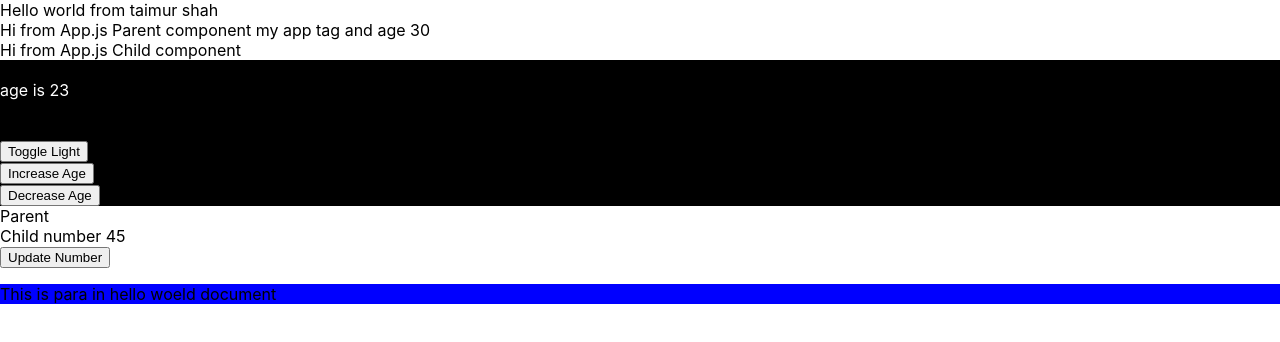
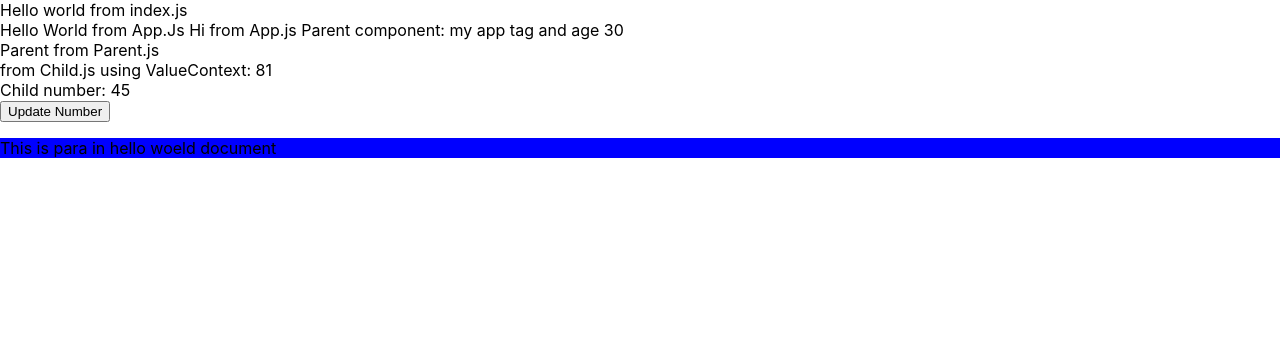
Before and after one commit to Taimur1shah/react-base-app, a React (Create React App) app: page / in a window 1280 px wide. Shown: the top 342 px of the page. Built offline with nearby package versions, Linux system fonts and the light colour scheme.

Commit message:
add ValueContext

```diff
--- a/src/App.js
+++ b/src/App.js
@@ -3,17 +3,22 @@ import './App.css';
 import Room from './Room';
 import Parent from './Parent';
 import { useState } from 'react';
+import ValueContext from './ValueContext';
 
 
-function App(props) {
-   let[number,setNumber] = useState(45)
+  function App(props){
+    let[number,setNumber] = useState(45)
+  let value = 81;
 
-  return <div >Hi from App.js Parent component {props.name} and age {props.age}
-    <div >Hi from App.js Child component</div>
-    <div><Room></Room></div>
-    <div><Parent num={number}></Parent></div>
+  return (
+  <ValueContext.Provider value = {value}>
+
+    <div>Hello World from App.Js Hi from App.js Parent component: {props.name} and age {props.age}
+        <div><Parent num={number}></Parent></div>
     <button onClick={()=>{setNumber(++number)}}>Update Number</button>
-  </div>
-}
+    </div>
+  </ValueContext.Provider>
+  );
+  }
 
 export default App;
--- a/src/Child.js
+++ b/src/Child.js
@@ -1,9 +1,16 @@
+import React, { useContext } from 'react';
 import logo from './logo.svg';
+import ValueContext from './ValueContext';
 
 
 function Child(props) {
-  return <div >Child number {props.num}
+  let value = useContext(ValueContext)
+  return (
+  <div >
+    from Child.js using ValueContext: {value} <br/>
+    Child number: {props.num}
   </div>
-}
+);
+  }
 
 export default Child;
--- a/src/Parent.js
+++ b/src/Parent.js
@@ -3,7 +3,7 @@ import Child from './Child'
 
 
 function Parent(props) {
-  return <div > Parent
+  return <div > Parent from Parent.js
     <Child num={props.num}></Child>
   </div>
 }
--- /dev/null
+++ b/src/ValueContext.js
@@ -0,0 +1,5 @@
+import React from 'react'
+
+const ValueContext = React.createContext(20);
+
+export default ValueContext;
--- a/src/index.js
+++ b/src/index.js
@@ -7,7 +7,7 @@ import reportWebVitals from './reportWebVitals';
 
 //const root = ReactDOM.createRoot(document.getElementById('root'));
 ReactDOM.render(
-  <div>Hello world from taimur shah
+  <div>Hello world from index.js
     <div><App name="my app tag" age="30" /></div>
     <div><Hello /></div>
   </div>,
```
